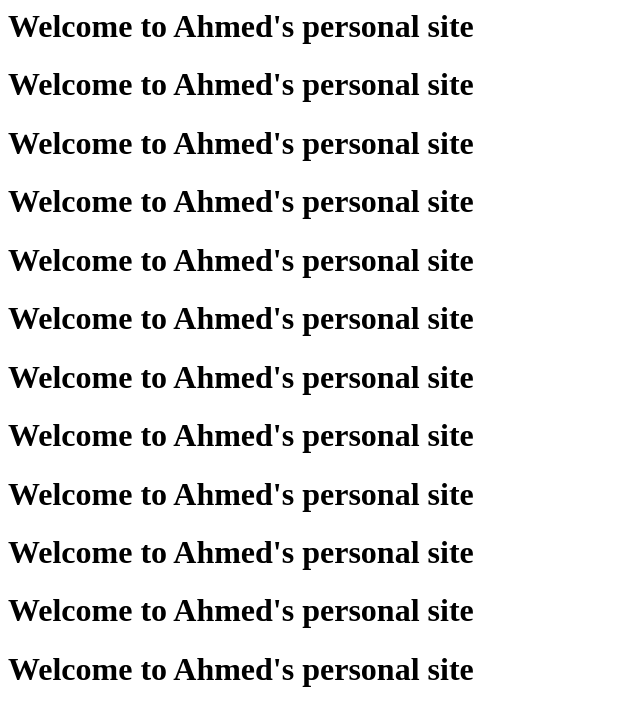
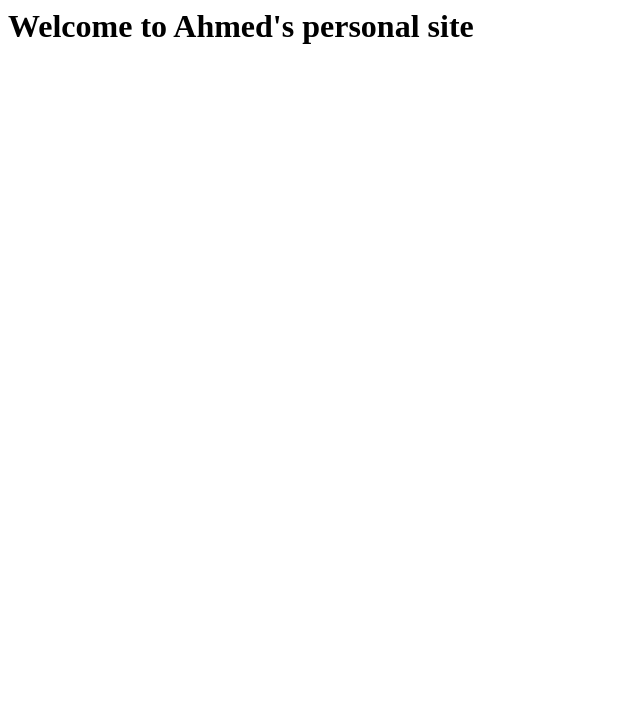
Before and after one commit to ahmedamsoliman-1/ahmedamsoliman-2, a Node server app: page / in a window 1280 px wide. Shown: the top 726 px of the page, without its empty margins (0-640 px from the left). Run offline with Node 20, Linux system fonts and the light colour scheme; some libraries are stand-ins or nearby versions.

Commit message:
Update landing.ejs

```diff
--- a/views/landing.ejs
+++ b/views/landing.ejs
@@ -1,12 +1 @@
 <h1>Welcome to Ahmed's personal site</h1>
-<h1>Welcome to Ahmed's personal site</h1>
-<h1>Welcome to Ahmed's personal site</h1>
-<h1>Welcome to Ahmed's personal site</h1>
-<h1>Welcome to Ahmed's personal site</h1>
-<h1>Welcome to Ahmed's personal site</h1>
-<h1>Welcome to Ahmed's personal site</h1>
-<h1>Welcome to Ahmed's personal site</h1>
-<h1>Welcome to Ahmed's personal site</h1>
-<h1>Welcome to Ahmed's personal site</h1>
-<h1>Welcome to Ahmed's personal site</h1>
-<h1>Welcome to Ahmed's personal site</h1>
```
